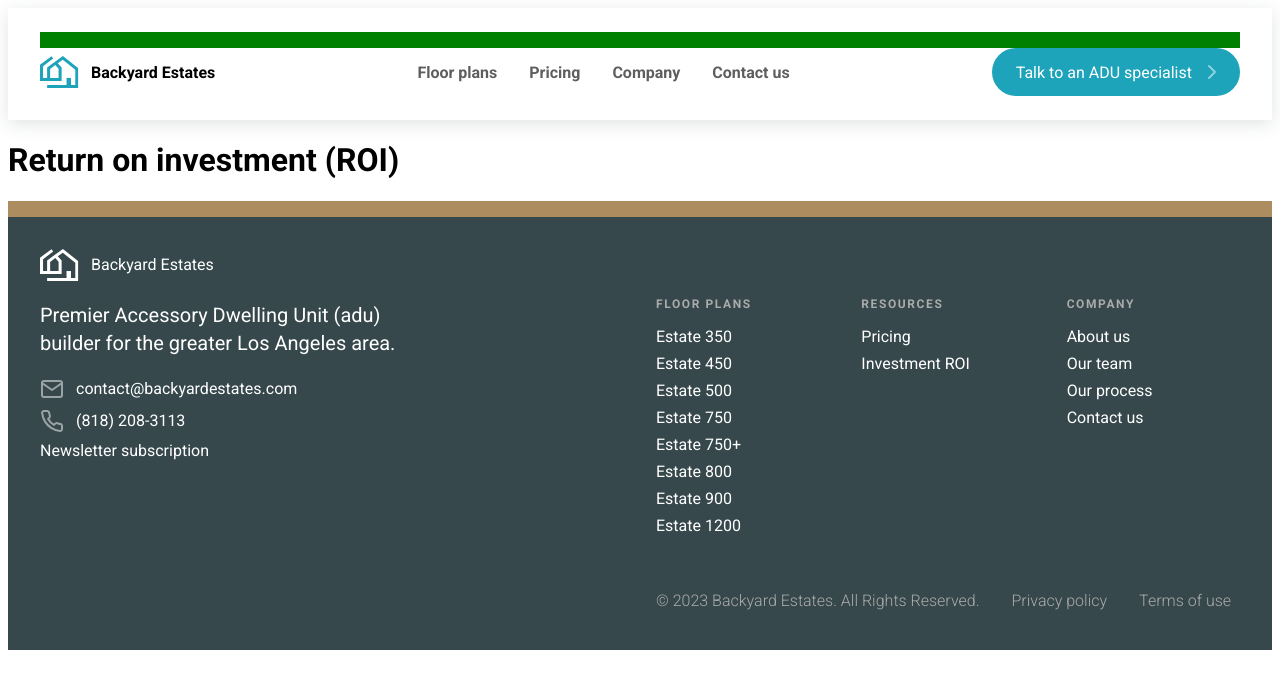
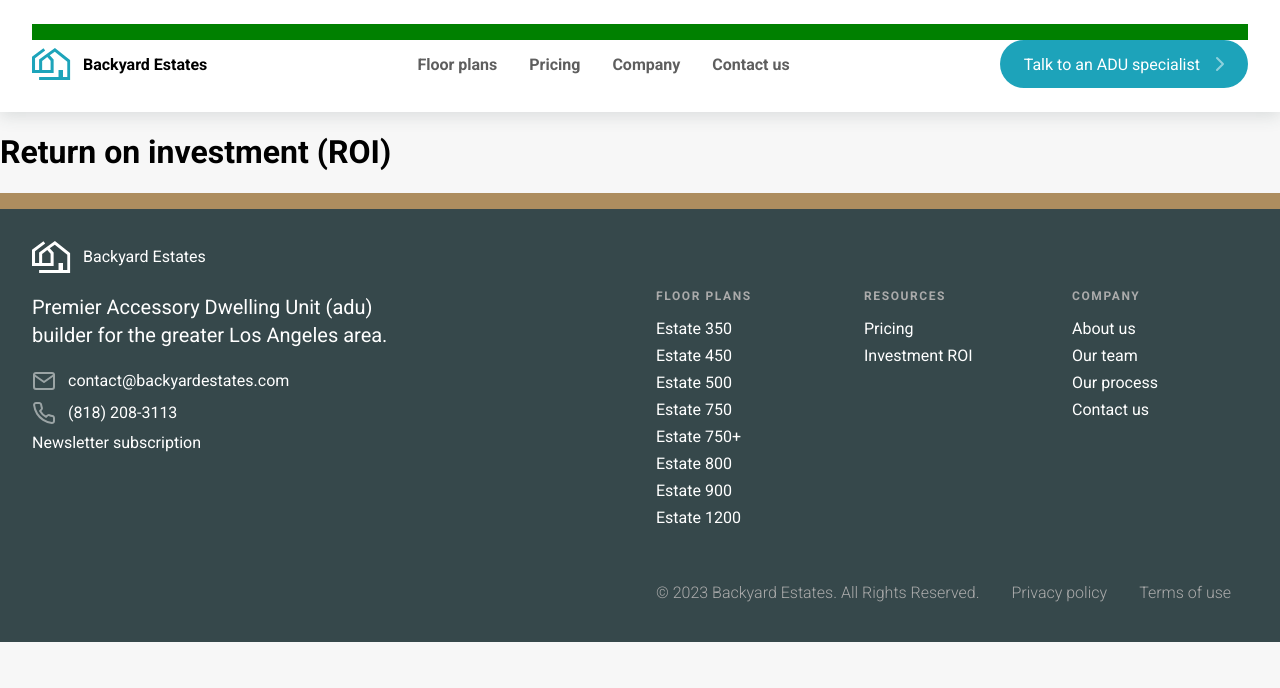
Before and after one commit to backyardestates/backyardestates, a Next.js app: page /roi in a window 1280 px wide. Shown: the top 688 px of the page. Built offline with nearby package versions, Linux system fonts and the light colour scheme.

Commit message:
Fix CSS deploy issue

```diff
--- /dev/null
+++ b/pages/_app.js
@@ -0,0 +1,5 @@
+import '../public/styles.css'
+
+export default function MyApp({ Component, pageProps }) {
+    return <Component {...pageProps} />
+}
--- /dev/null
+++ b/public/styles.css
@@ -0,0 +1,6 @@
+body {
+    display: flex;
+    margin: 0;
+    padding: 0;
+    background: #f7f7f7;
+}
```
